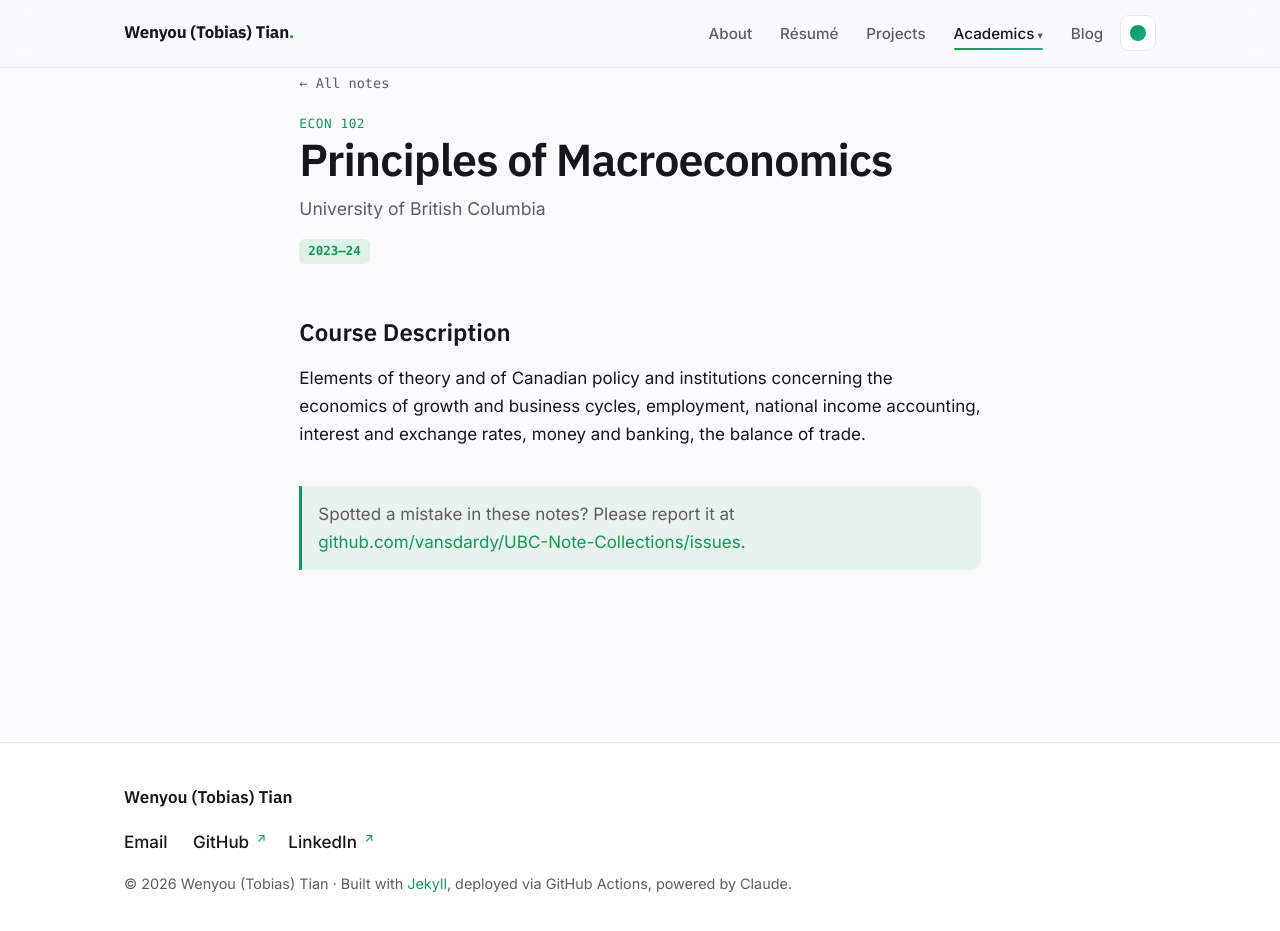
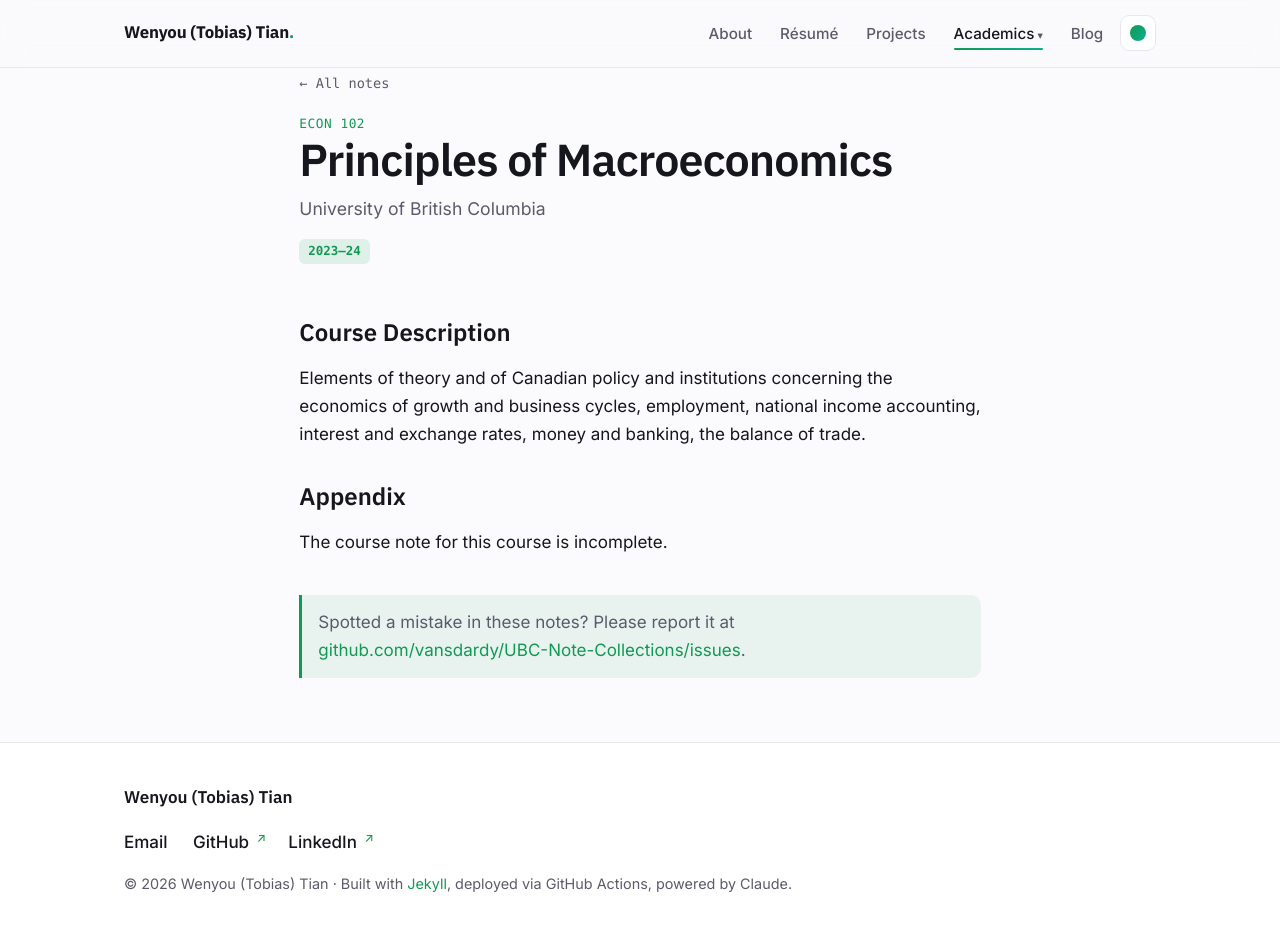
Before and after one commit to vansdardy/vansdardy.github.io, a Jekyll site: the page built from _course_notes/2023-24/econ102.md, in a window 1280 px wide and 936 px high. Shown: the top 931 px of the window. Built offline with Jekyll 4.4.1, drawn with Linux system fonts in a browser that asks for light colours.

```diff
--- a/_course_notes/2023-24/econ102.md
+++ b/_course_notes/2023-24/econ102.md
@@ -8,3 +8,7 @@ files: ["/assets/files/course_notes/2023-24/econ102.pdf"]
 ## Course Description
 
 Elements of theory and of Canadian policy and institutions concerning the economics of growth and business cycles, employment, national income accounting, interest and exchange rates, money and banking, the balance of trade.
+
+## Appendix
+
+The course note for this course is incomplete.
```
